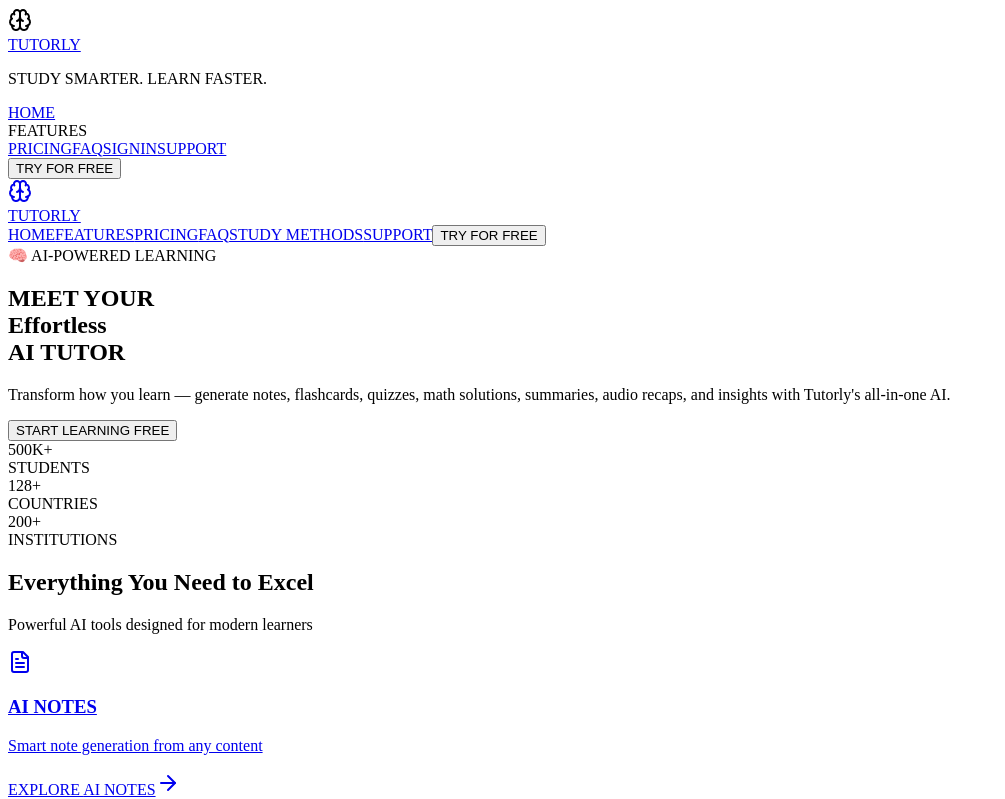
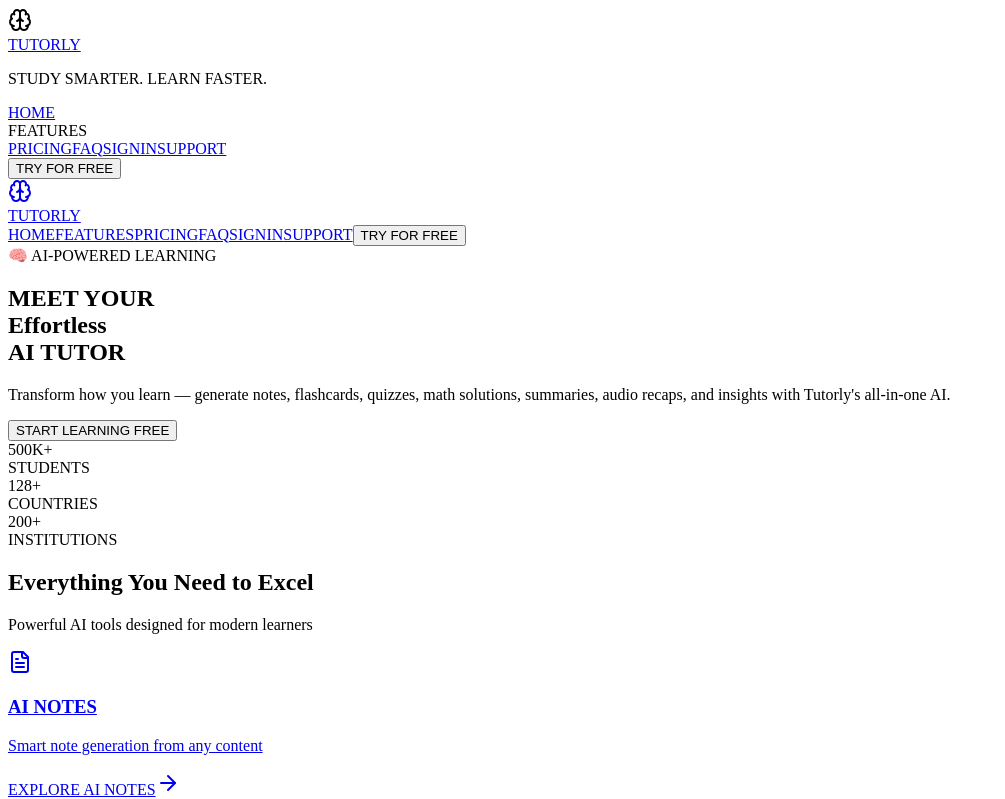
Before and after one commit to shxhidtutorly/gettutorly, a Next.js app: page /Index in a window 1280 px wide. Shown: the top 799 px of the page, without its empty margins (0-1005 px from the left). Built offline with nearby package versions, Linux system fonts and the light colour scheme.

Commit message:
Update Index.tsx

```diff
--- a/src/pages/Index.tsx
+++ b/src/pages/Index.tsx
@@ -158,8 +158,8 @@ export default function LandingPage() {
               <a href="#faq" className="font-black hover:text-purple-500 transition-colors text-sm">
                 FAQ
               </a>
-              <a href="/study-techniques" className="font-black hover:text-purple-500 transition-colors text-sm">
-                STUDY METHODS
+              <a href="/sgnin" className="font-black hover:text-purple-500 transition-colors text-sm">
+                SIGNIN
               </a>
               <a href="/support" className="font-black hover:text-purple-500 transition-colors text-sm">
                 SUPPORT
```
